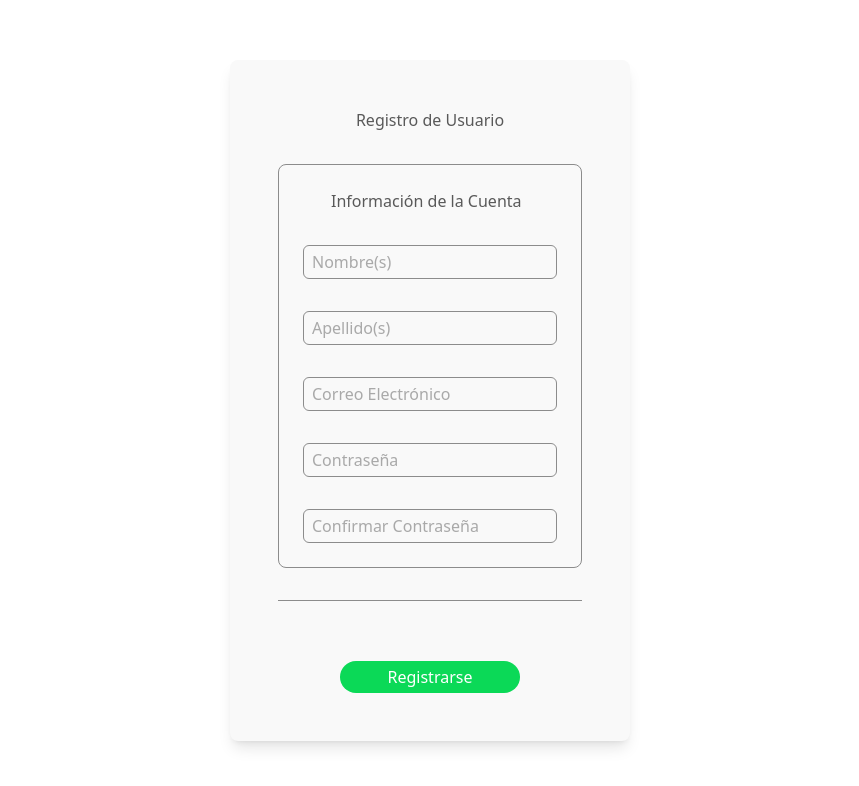
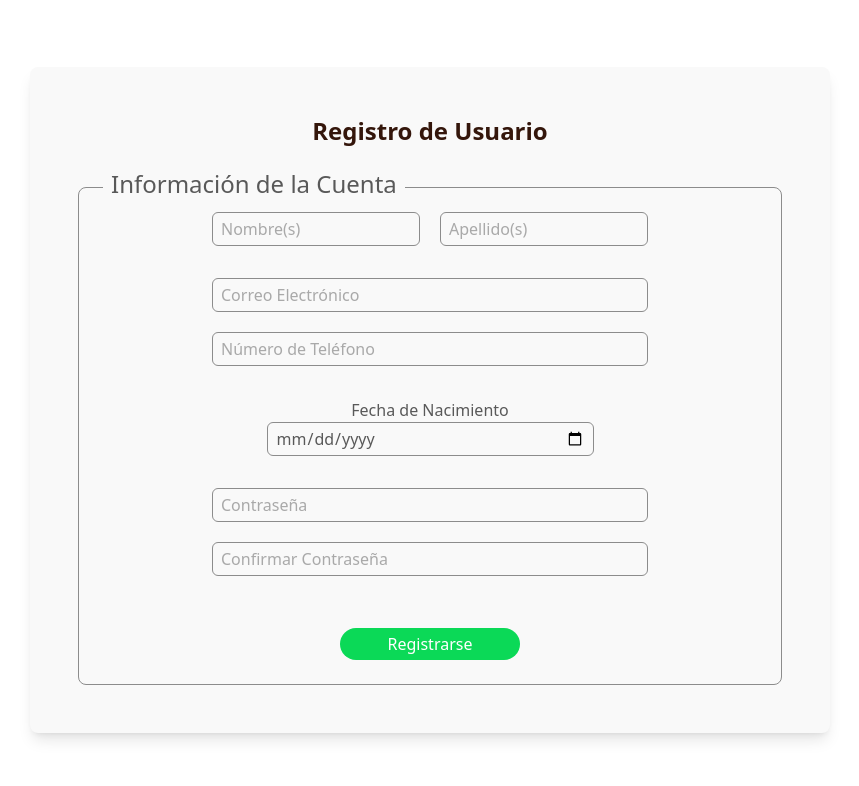
Before and after one commit to FredPota/RoadPartners-project, a React (Vite) app: page /signin in a window 1280 px wide. Shown: the top 786 px of the page, without its empty margins (210-1069 px from the left). Built offline with nearby package versions, Linux system fonts and the light colour scheme.

Commit message:
Añadio campos al registro y elimino el cvv de vista en el componente de tarjeta de pago.

```diff
--- a/src/assets/containers.css
+++ b/src/assets/containers.css
@@ -53,7 +53,7 @@
 /*HEADER*/
 
 .header-container {
-    @apply w-screen fixed top-0 left-0
+    @apply w-screen sticky top-0 left-0
     flex flex-row items-center justify-between
     bg-[#1a1a1a]
     h-18
@@ -119,7 +119,6 @@
 
 .profile-page {
     @apply flex
-    mt-[10%]
     min-h-screen
     h-auto
 
--- a/src/assets/loginPage.css
+++ b/src/assets/loginPage.css
@@ -16,9 +16,20 @@
   rounded-lg shadow-lg
   p-12
   gap-8
-  w-100;
+  w-100
+}
 
+.signin-container {
+  @apply w-full
+  max-w-200
+  flex flex-col items-center justify-center
+  bg-PageLight-950
+  text-PageLight-100
+  rounded-lg shadow-lg
+  p-12
+  gap-8
 }
+
 .login-form {
   @apply w-full
   flex flex-col items-center
--- a/src/components/payCard.jsx
+++ b/src/components/payCard.jsx
@@ -5,7 +5,6 @@ function CardPay({card}) {
             <p className="card-number">{card.number}</p>
             <div>
                 <p className="card-expiration">Exp: {card.expiration}</p>
-                <p className="card-cvv">CVV: {card.cvv}</p>
             </div>
         </button>
     );
--- a/src/components/payMethodsList.jsx
+++ b/src/components/payMethodsList.jsx
@@ -37,7 +37,7 @@ function PayMethodsList({cardaction, setcardaction}) {
                 ))}
             </ul>
 
-            <nav className='nav-btns items-start gap-2 my-5'>
+            <nav className='nav-btns w-full gap-2 my-5'>
                 <button className="profile-btn" onClick={() => setcardaction('add')}>Agregar Método de Pago</button>
                 <button className="profile-btn" onClick={() => setcardaction('edit')}>Editar Método de Pago</button>
                 <button className="profile-btn" onClick={() => setcardaction('delete')}>Eliminar Método de Pago</button>
--- a/src/pages/SignInPage.jsx
+++ b/src/pages/SignInPage.jsx
@@ -11,19 +11,35 @@ function SignInPage() {
 
     return (
         <div className="sign-in-page">
-            {/* Aquí puedes agregar el formulario de registro de usuario */}
-            <form className="login-container" action="">
-                            <h1>Registro de Usuario</h1>
+            <form className="signin-container relative" action="">
+                            <h1 className="title-form">Registro de Usuario</h1>
 
-                <div className="login-form" id="personal-info">
-                    <h2 className="self-start pl-7 m-0">Información de la Cuenta</h2>
-                    <input className="input-form" placeholder="Nombre(s)" type="text" name="name" id="name" />
-                    <input className="input-form" placeholder="Apellido(s)" type="text" name="lastname" id="lastname" />
-                    <input className="input-form" placeholder="Correo Electrónico" type="email" name="email" id="email" />
-                    <input className="input-form" placeholder="Contraseña" type="password" name="password" id="password" />
-                    <input className="input-form" placeholder="Confirmar Contraseña" type="password" name="confirmPassword" id="confirmPassword" />
-                </ div>
-                <hr className="hr-form" />
+                <div className="login-form relative" id="personal-info">
+                    <h2 className="subtitle-form bg-PageLight-950 -top-5">Información de la Cuenta</h2>
+                    <div className="flex w-2/3 gap-5">
+                        <input className="input-form" placeholder="Nombre(s)" type="text" name="name" id="name" />
+                        <input className="input-form" placeholder="Apellido(s)" type="text" name="lastname" id="lastname" />
+                    </div>
+                    <div className="flex w-2/3 flex-col gap-5">
+                        <input className="input-form" placeholder="Correo Electrónico" type="email" name="email" id="email" />
+                        <input className="input-form" placeholder="Número de Teléfono" type="tel" name="phone" id="phone" />
+                    </div>
+
+                    <div className="relative w-1/2" >
+                        <label className="relative" htmlFor="birthday">Fecha de Nacimiento</label>
+                        <input className="input-form basis-50" type="date" name="birthday" id="birthday" />
+                    </div>
+
+
+                    <div className="flex w-2/3 flex-col gap-5">
+                        <input className="input-form" placeholder="Contraseña" type="password" name="password" id="password" />
+                        <input className="input-form" placeholder="Confirmar Contraseña" type="password" name="confirmPassword" id="confirmPassword" />
+                    </div>
+
+                    <button className="btnSubmit-form" type="submit" onClick={goToLogin}>Registrarse</button>
+
+
+                </div>
 
                 {/* <div className=" login-form" id="payment-info">
                     <h2 className="self-start pl-7 m-0">Información de Pago</h2>
@@ -55,7 +71,7 @@ function SignInPage() {
                         name="verification-doc" id="verification-doc" />
                     </div>
                 </div> */}
-                <button className="btnSubmit-form" type="submit" onClick={goToLogin}>Registrarse</button>
+
             </form>
 
 
```
